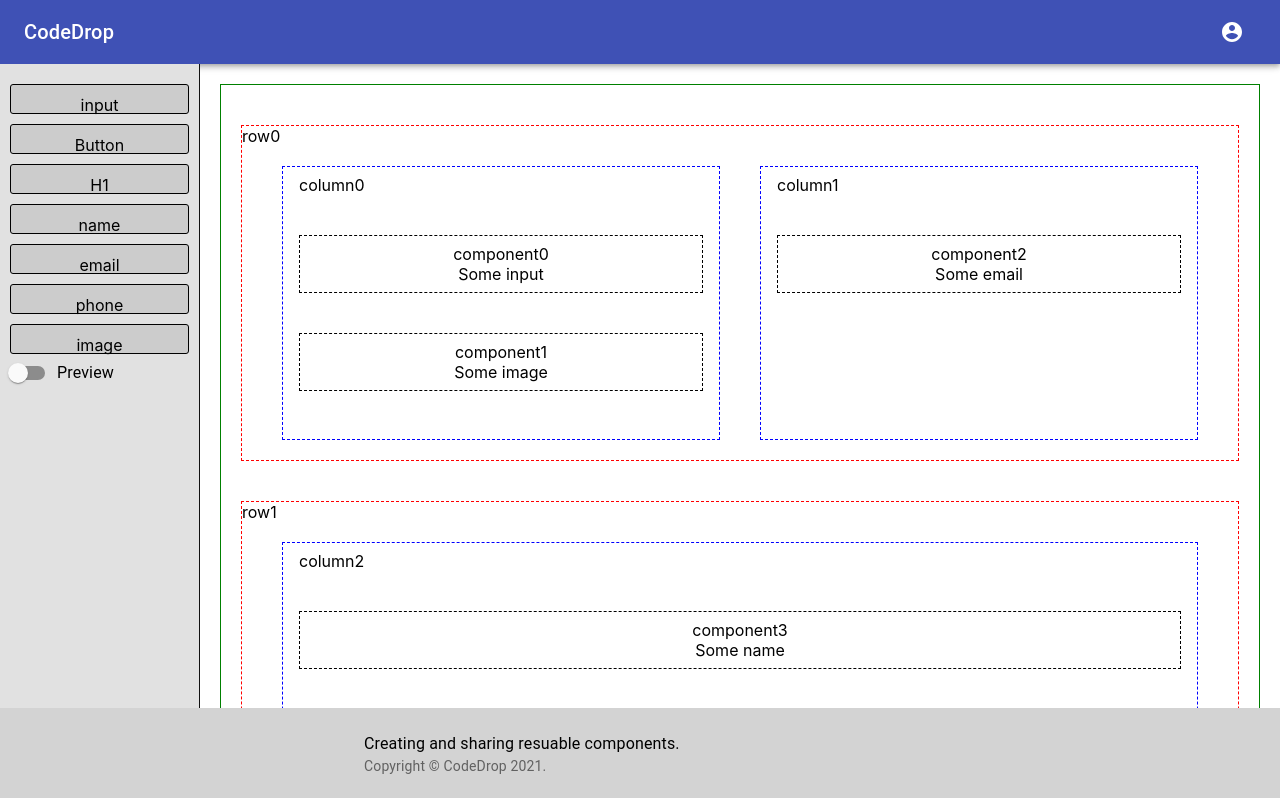
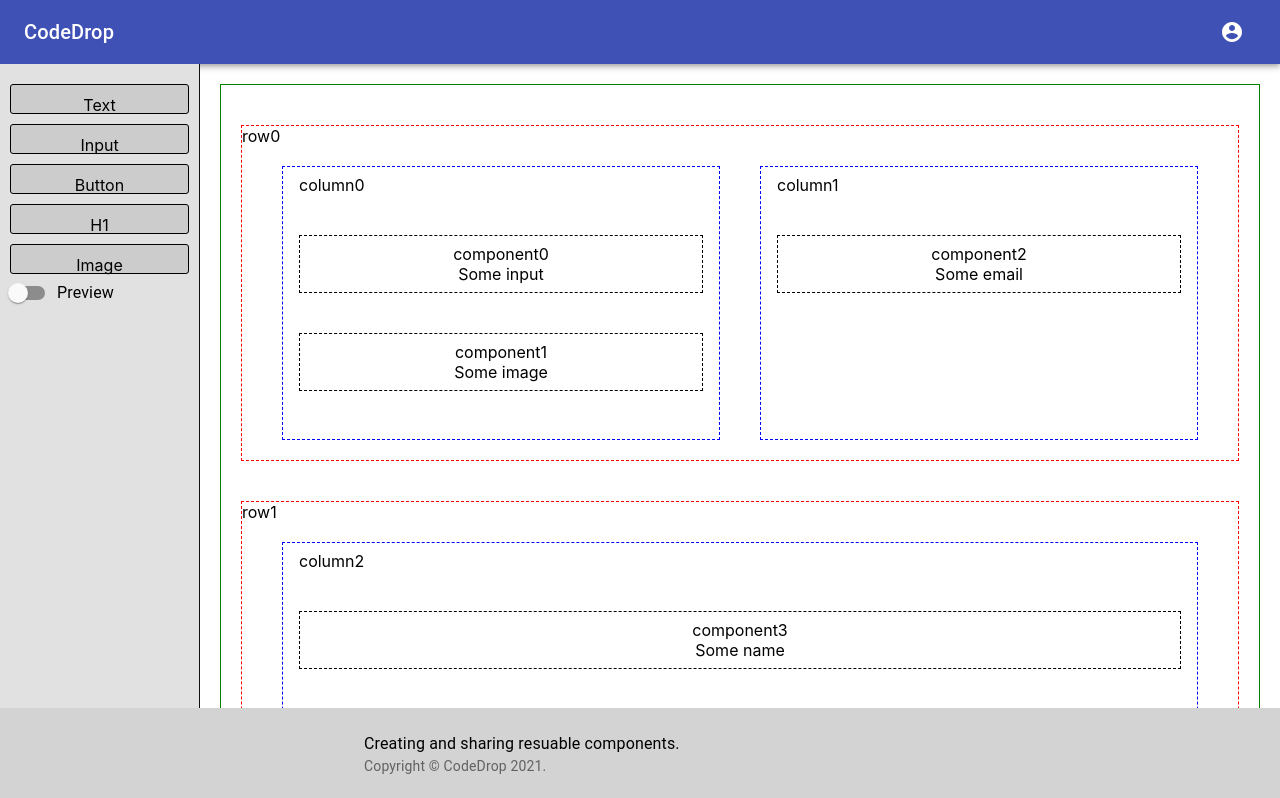
Before and after one commit to oslabs-beta/codedrop, a Next.js app: page /dnd in a window 1280 px wide. Shown: the top 798 px of the page. Built offline with nearby package versions, Linux system fonts and the light colour scheme.

Commit message:
added draggable elements

```diff
--- a/components/dnd/Column.jsx
+++ b/components/dnd/Column.jsx
@@ -26,7 +26,13 @@ const Column = ({ data, components, handleDrop, path, previewMode }) => {
 
   const renderComponent = (component, currentPath) => {
     return (
-      <Component key={component.id} data={component} components={components} path={currentPath} previewMode={previewMode} />
+      <Component
+        key={component.id}
+        data={component}
+        components={components}
+        path={currentPath}
+        previewMode={previewMode}
+      />
     );
   };
 
@@ -38,6 +44,9 @@ const Column = ({ data, components, handleDrop, path, previewMode }) => {
 
         return (
           <React.Fragment key={component.id}>
+            {previewMode ? (
+              ``
+            ) : (
               <DropZone
                 data={{
                   path: currentPath,
@@ -45,6 +54,7 @@ const Column = ({ data, components, handleDrop, path, previewMode }) => {
                 }}
                 onDrop={handleDrop}
               />
+            )}
             {renderComponent(component, currentPath)}
           </React.Fragment>
         );
--- a/components/dnd/constants.js
+++ b/components/dnd/constants.js
@@ -1,21 +1,31 @@
 import shortid from 'shortid';
 
-import { Button } from './draggableElements/Button'
+import { Button } from './draggableElements/Button';
+import { Input } from './draggableElements/Input';
+import { H1 } from './draggableElements/H1';
+import { Image } from './draggableElements/Image';
+import { Text } from './draggableElements/Text';
 
 export const SIDEBAR_ITEM = 'sidebarItem';
 export const ROW = 'row';
 export const COLUMN = 'column';
 export const COMPONENT = 'component';
 
-const h1 = () => <h1>Heading 1</h1>;
-
 export const SIDEBAR_ITEMS = [
   {
     id: shortid.generate(),
     type: SIDEBAR_ITEM,
     component: {
-      type: 'input',
-      content: 'Some input',
+      type: 'Text',
+      content: Text(),
+    },
+  },
+  {
+    id: shortid.generate(),
+    type: SIDEBAR_ITEM,
+    component: {
+      type: 'Input',
+      content: Input(),
     },
   },
   {
@@ -23,7 +33,7 @@ export const SIDEBAR_ITEMS = [
     type: SIDEBAR_ITEM,
     component: {
       type: 'Button',
-      content: Button()
+      content: Button(),
     },
   },
   {
@@ -31,39 +41,15 @@ export const SIDEBAR_ITEMS = [
     type: SIDEBAR_ITEM,
     component: {
       type: 'H1',
-      content: h1(),
+      content: H1(),
     },
   },
   {
     id: shortid.generate(),
     type: SIDEBAR_ITEM,
     component: {
-      type: 'name',
-      content: 'Some name',
-    },
-  },
-  {
-    id: shortid.generate(),
-    type: SIDEBAR_ITEM,
-    component: {
-      type: 'email',
-      content: 'Some email',
-    },
-  },
-  {
-    id: shortid.generate(),
-    type: SIDEBAR_ITEM,
-    component: {
-      type: 'phone',
-      content: 'Some phone',
-    },
-  },
-  {
-    id: shortid.generate(),
-    type: SIDEBAR_ITEM,
-    component: {
-      type: 'image',
-      content: 'Some image',
+      type: 'Image',
+      content: Image(),
     },
   },
 ];
--- /dev/null
+++ b/components/dnd/draggableElements/H1.js
@@ -0,0 +1,19 @@
+import styled from 'styled-components';
+
+const defaultData = {
+  label: 'Heading 1',
+  style: `
+    display: inline-block;
+    color: palevioletred;
+    margin-bottom: .25em;
+    display: block;
+  `,
+};
+
+export const H1 = () => {
+  const StyledH1 = styled.h1`
+    ${defaultData.style}
+  `;
+
+  return <StyledH1>{defaultData.label}</StyledH1>;
+};
--- /dev/null
+++ b/components/dnd/draggableElements/Image.js
@@ -0,0 +1,23 @@
+import { Image as NextImage } from 'next';
+import styled from 'styled-components';
+
+const defaultData = {
+  label: 'Alt label',
+  style: `
+    width: 200px;
+    height: 300px;
+    display: block;
+  `,
+  src: 'https://picsum.photos/200/300?random=1',
+};
+
+export const Image = () => {
+  const StyledImage = styled.img.attrs({
+    src: defaultData.src,
+    alt: defaultData.label,
+  })`
+    ${defaultData.style}
+  `;
+
+  return <StyledImage />;
+};
--- /dev/null
+++ b/components/dnd/draggableElements/Input.js
@@ -0,0 +1,39 @@
+import styled from 'styled-components';
+
+const defaultData = {
+  label: 'Input Label',
+  style: `
+    display: inline-block;
+    color: palevioletred;
+    font-size: 1em;
+    padding: 0.25em 1em;
+    border: 2px solid palevioletred;==
+    border-radius: 3px;
+    margin-top: .25em;
+    margin-bottom: .25em;
+    display: block;
+  `,
+  labelStyle: `
+    display: inline-block;
+    color: palevioletred;
+    margin-bottom: .25em;
+    font-size: 1em;
+    display: block;
+  `,
+};
+
+export const Input = () => {
+  const StyledInput = styled.input`
+    ${defaultData.style}
+  `;
+  const StyledInputLabel = styled.span`
+    ${defaultData.labelStyle}
+  `;
+
+  return (
+    <>
+      <StyledInputLabel>{defaultData.label}</StyledInputLabel>
+      <StyledInput />
+    </>
+  );
+};
--- /dev/null
+++ b/components/dnd/draggableElements/Text.js
@@ -0,0 +1,19 @@
+import styled from 'styled-components';
+
+const defaultData = {
+  label: 'Text',
+  style: `
+    display: inline-block;
+    color: palevioletred;
+    margin-bottom: .25em;
+    display: block;
+  `,
+};
+
+export const Text = () => {
+  const StyledText = styled.span`
+    ${defaultData.style}
+  `;
+
+  return <StyledText>{defaultData.label}</StyledText>;
+};
```
Lines whose indentation alone changed are shown as unchanged.
